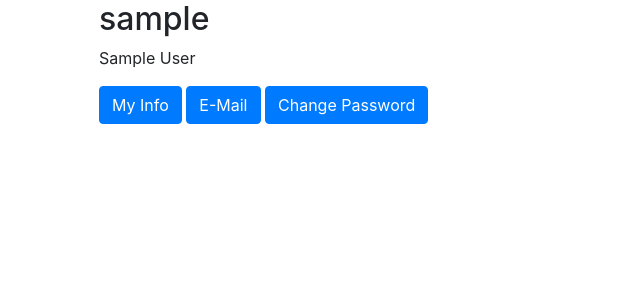
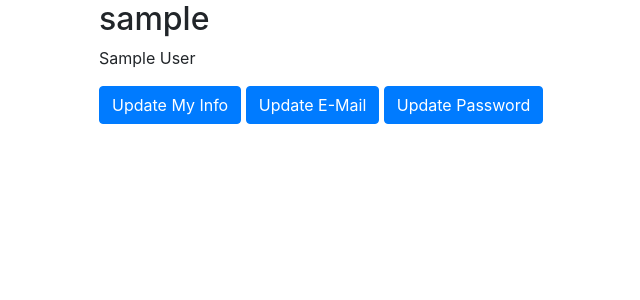
Before and after one commit to EricZaporzan/compare, a Django app: template compare/templates/users/user_detail.html in a window 1280 px wide. Shown: the part 56-356 px from the top of the page, without its empty margins (1-641 px from the left). Run offline with Django 3.2, Linux system fonts and the light colour scheme; the template is opened without the code that fills it: values that come from a table or form of the project are taken from there, others are empty; the visitor is signed in with stand-in values (Sample User, id 1); data comes from the database, SQL or seed files in the repository; parts of the project's set-up code (start-up, migrations or seed data) failed here and were passed over; some libraries are stand-ins or nearby versions.

Commit message:
Just a minor copy change.

```diff
--- a/compare/templates/users/user_detail.html
+++ b/compare/templates/users/user_detail.html
@@ -19,9 +19,9 @@
 <div class="row">
 
   <div class="col-sm-12 ">
-    <a class="btn btn-primary" href="{% url 'users:update' %}">My Info</a>
-    <a class="btn btn-primary" href="{% url 'account_email' %}">E-Mail</a>
-    <a class="btn btn-primary" href="{% url 'account_set_password' %}">Change Password</a>
+    <a class="btn btn-primary" href="{% url 'users:update' %}">Update My Info</a>
+    <a class="btn btn-primary" href="{% url 'account_email' %}">Update E-Mail</a>
+    <a class="btn btn-primary" href="{% url 'account_set_password' %}">Update Password</a>
   </div>
 
 </div>
```
